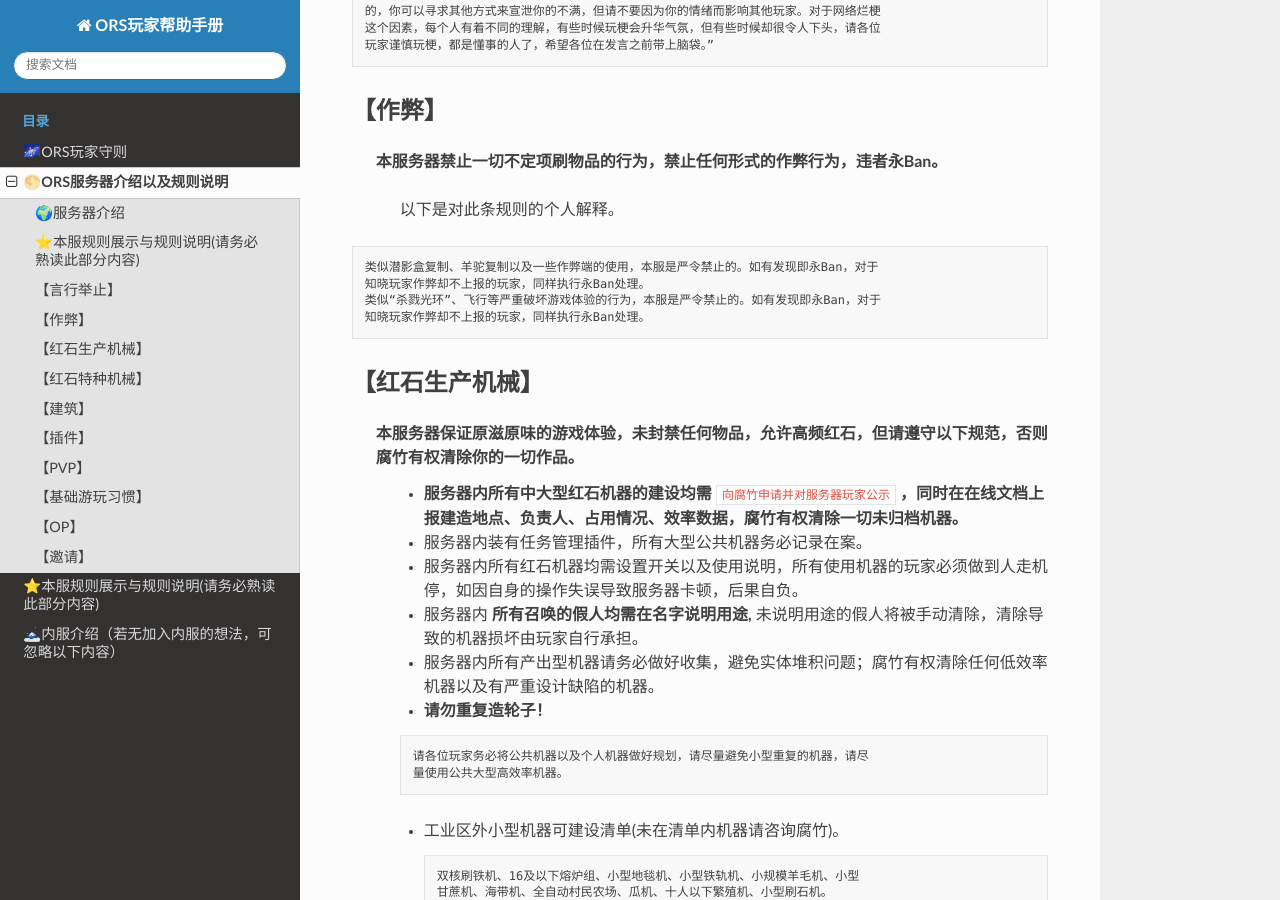
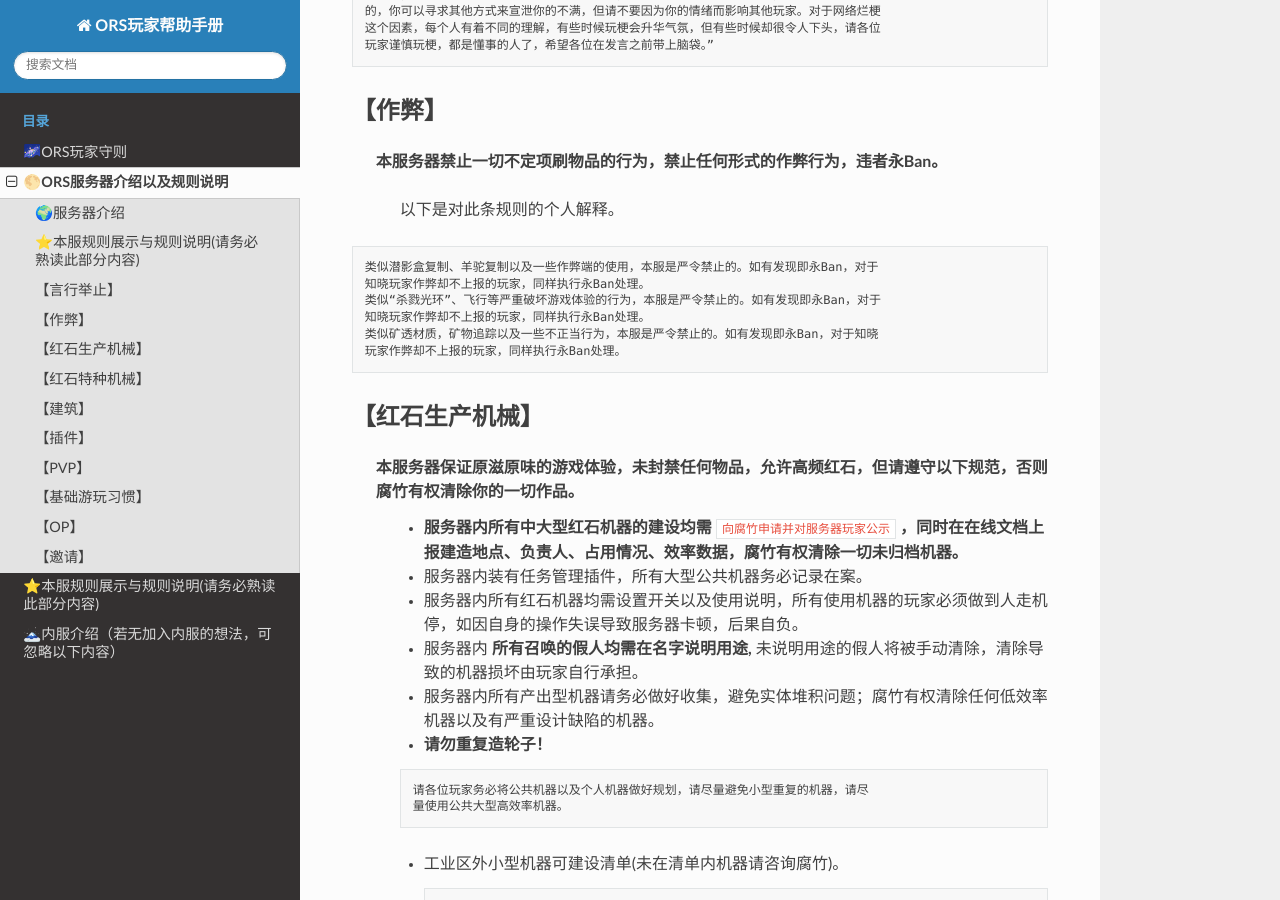
Before and after one commit to hthhgd/ORS, a Sphinx documentation site: the page built from docs/source/allrule.rst, in a window 1280 px wide and 900 px high, scrolled down 677 px. Built offline with Sphinx 7.4.7 and the Read the Docs theme 2.0.0, drawn with Linux system fonts in a browser that asks for light colours.

Commit message:
Update allrule.rst

```diff
--- a/docs/source/allrule.rst
+++ b/docs/source/allrule.rst
@@ -43,6 +43,8 @@
     知晓玩家作弊却不上报的玩家，同样执行永Ban处理。
     类似“杀戮光环”、飞行等严重破坏游戏体验的行为，本服是严令禁止的。如有发现即永Ban，对于
     知晓玩家作弊却不上报的玩家，同样执行永Ban处理。
+    类似矿透材质，矿物追踪以及一些不正当行为，本服是严令禁止的。如有发现即永Ban，对于知晓
+    玩家作弊却不上报的玩家，同样执行永Ban处理。
 
 【红石生产机械】
 --------------
```
